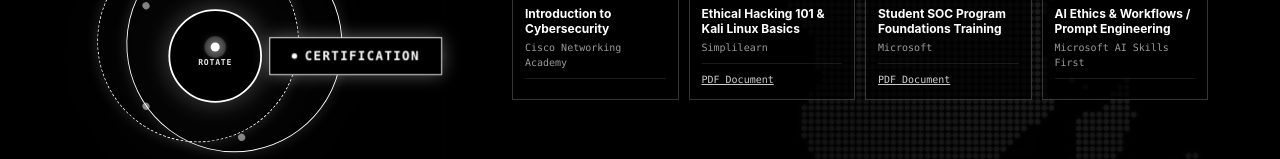
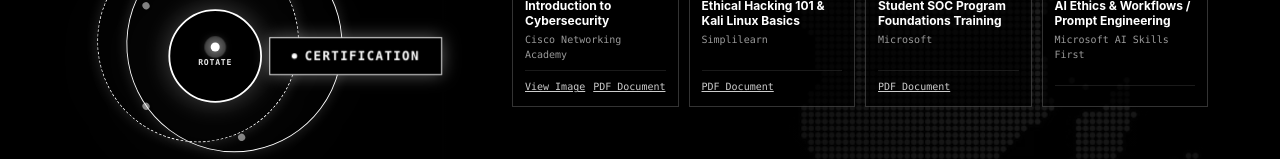
Before and after one commit to recallmabika/portfolio, a React (Vite) app: page / in a window 1280 px wide. Both pictures are taken after a click on the button "CERTIFICATIONS". Shown: the part 457-616 px from the top of the page. Built offline with nearby package versions, Linux system fonts and the light colour scheme; no server answers.

Commit message:
feat: make cert card divs clickable to view certificate and add Cisco Intro to Cybersecurity cert

```diff
--- a/src/components/sections/CertificationsSection.tsx
+++ b/src/components/sections/CertificationsSection.tsx
@@ -1,8 +1,20 @@
-import React, { useState } from 'react';
+import React, { useState, useEffect } from 'react';
 import { PERSONAL_INFO } from '../../data/portfolioData';
 
 export const CertificationsSection: React.FC = () => {
   const [activeCertModal, setActiveCertModal] = useState<string | null>(null);
+
+  useEffect(() => {
+    const handleKeyDown = (e: KeyboardEvent) => {
+      if (e.key === 'Escape') {
+        setActiveCertModal(null);
+      }
+    };
+    if (activeCertModal) {
+      window.addEventListener('keydown', handleKeyDown);
+    }
+    return () => window.removeEventListener('keydown', handleKeyDown);
+  }, [activeCertModal]);
 
   return (
     <div className="space-y-3 max-w-4xl text-white">
@@ -19,10 +31,24 @@ export const CertificationsSection: React.FC = () => {
 
       {/* Grid of Verified Certifications */}
       <div className="grid grid-cols-2 md:grid-cols-4 gap-2.5 pt-1">
-        {PERSONAL_INFO.certifications.map((cert, idx) => (
+        {PERSONAL_INFO.certifications.map((cert, idx) => {
+          const hasImage = Boolean(cert.image);
+          const hasFile = Boolean(cert.file);
+          const isClickable = hasImage || hasFile;
+
+          return (
             <div
               key={idx}
-            className="border border-white/20 p-3 bg-black/70 backdrop-blur-sm flex flex-col justify-between transition-all duration-300 hover:border-white hover:bg-white/[0.04]"
+              onClick={() => {
+                if (hasImage) {
+                  setActiveCertModal(cert.image!);
+                } else if (hasFile) {
+                  window.open(cert.file, '_blank', 'noopener,noreferrer');
+                }
+              }}
+              className={`border border-white/20 p-3 bg-black/70 backdrop-blur-sm flex flex-col justify-between transition-all duration-300 ${
+                isClickable ? 'cursor-pointer hover:border-white hover:bg-white/[0.08]' : 'hover:border-white/40'
+              }`}
             >
               <div>
                 <div className="flex items-center justify-between text-[9px] font-mono text-white/50 mb-1">
@@ -37,10 +63,17 @@ export const CertificationsSection: React.FC = () => {
                 </p>
               </div>
 
-            <div className="flex items-center gap-2 pt-2 border-t border-white/10">
+              <div
+                className="flex items-center gap-2 pt-2 border-t border-white/10"
+                onClick={(e) => e.stopPropagation()}
+              >
                 {cert.image && (
                   <button
-                  onClick={() => setActiveCertModal(cert.image!)}
+                    type="button"
+                    onClick={(e) => {
+                      e.stopPropagation();
+                      setActiveCertModal(cert.image!);
+                    }}
                     className="text-[10px] font-mono underline hover:text-white text-white/80 cursor-pointer"
                   >
                     View Image
@@ -51,14 +84,16 @@ export const CertificationsSection: React.FC = () => {
                     href={cert.file}
                     target="_blank"
                     rel="noopener noreferrer"
-                  className="text-[10px] font-mono underline hover:text-white text-white/80"
+                    onClick={(e) => e.stopPropagation()}
+                    className="text-[10px] font-mono underline hover:text-white text-white/80 cursor-pointer"
                   >
                     PDF Document
                   </a>
                 )}
               </div>
             </div>
-        ))}
+          );
+        })}
       </div>
 
       {/* Image Modal Preview */}
--- a/src/data/portfolioData.ts
+++ b/src/data/portfolioData.ts
@@ -183,6 +183,8 @@ export const PERSONAL_INFO = {
       title: 'Introduction to Cybersecurity',
       issuer: 'Cisco Networking Academy',
       date: 'April 2025',
+      file: '/certs/Introduction to Cybersecurity - Cisco.pdf',
+      image: '/certs/Introduction to Cybersecurity - Cisco.png'
     },
     {
       title: 'Ethical Hacking 101 & Kali Linux Basics',
```
Also changed, not shown: public/certs/Introduction to Cybersecurity - Cisco.png (added), 1 other file (tests, documents, lock files or other folders). Lines whose indentation alone changed are shown as unchanged.
